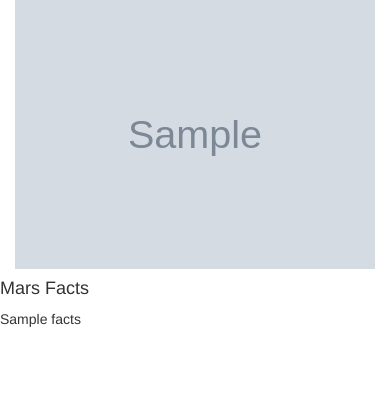
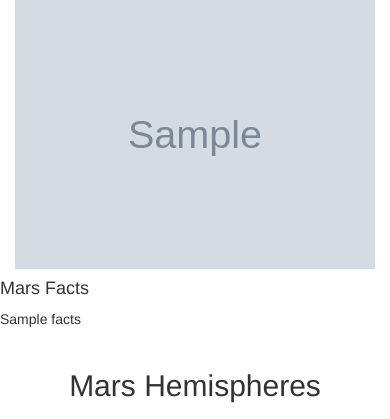
Before and after one commit to lgodleski/Mission-to-Mars, a Python web app: template templates/index.html in a window 390 px wide. Shown: the part 402-821 px from the top of the page. Before the commit the page ends 729 px from the top, so only its background shows below. Run offline with Jinja, Linux system fonts and the light colour scheme; the template is opened without the code that fills it: most values are stand-ins (such as "Sample title", 1, 10 or a date in 2020); grey boxes marked "Sample" are stand-in pictures; some libraries are stand-ins or nearby versions.

Commit message:
Update index.html

```diff
--- a/templates/index.html
+++ b/templates/index.html
@@ -47,6 +47,22 @@
             {{ mars.facts | safe }}
           </div>
         </div>
+
+        <!-- Mars Hemispheres -->
+        <div class="row" id="mars-hemispheres">
+          <div class="page-header">
+            <h2 class="text-center">Mars Hemispheres</h2>
+          </div>
+          {% for hemisphere in mars.hemispheres %}
+          <div class="col-md-4">
+            <div class="thumbnail">
+              <img src="{{hemisphere.img_url | default('static/images/error.png', true)}}" alt="...">
+              <div class="caption">
+                <h3>{{hemisphere.title}}</h3>
+              </div>
+            </div>
+        </div>
+        {% endfor %}
       </div>
     </div>
   </body>
```
